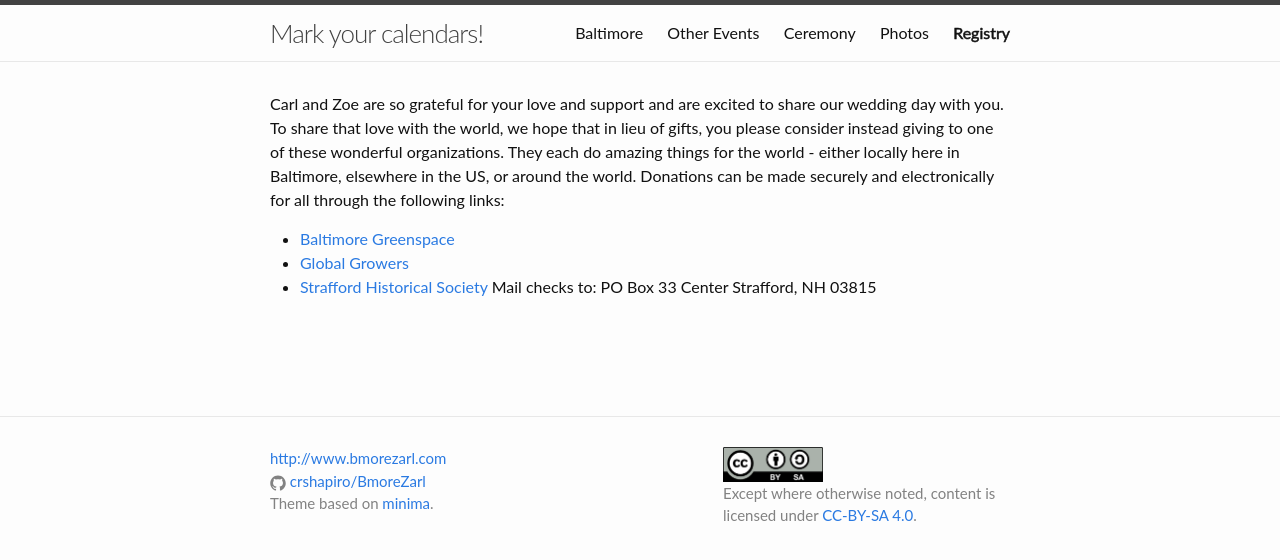
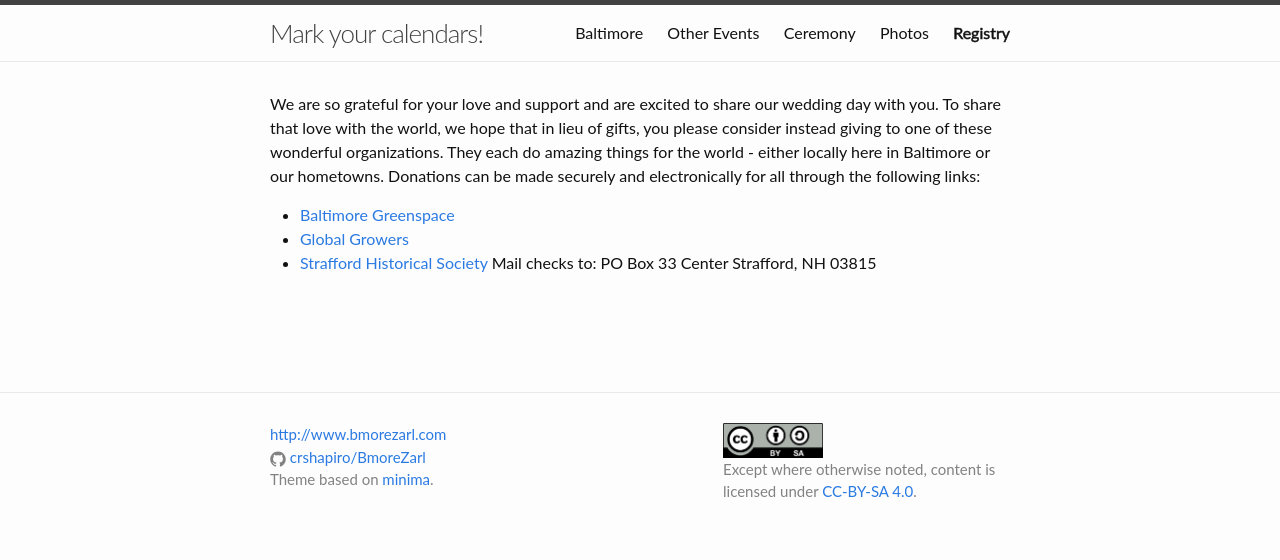
Before and after one commit to crshapiro/BmoreZarl, a Jekyll site: the page built from registry.md, in a window 1280 px wide. Shown: the top 560 px of the page. Built offline with Jekyll 4.4.1, drawn with Linux system fonts in a browser that asks for light colours.

Commit message:
All third person

```diff
--- a/registry.md
+++ b/registry.md
@@ -4,7 +4,7 @@ title: Registry
 permalink: /registry/
 ---
 
-Carl and Zoe are so grateful for your love and support and are excited to share our wedding day with you. To share that love with the world, we hope that in lieu of gifts, you please consider instead giving to one of these wonderful organizations. They each do amazing things for the world - either locally here in Baltimore, elsewhere in the US, or around the world. Donations can be made securely and electronically for all through the following links:
+We are so grateful for your love and support and are excited to share our wedding day with you. To share that love with the world, we hope that in lieu of gifts, you please consider instead giving to one of these wonderful organizations. They each do amazing things for the world - either locally here in Baltimore or our hometowns. Donations can be made securely and electronically for all through the following links:
 
 <!-- * [Whitelock Community Farm](https://whitelockfarm.networkforgood.com/projects/38809-whitelock-community-farm-s-fundraiser) -->
 * [Baltimore Greenspace](http://baltimoregreenspace.org/)
```
